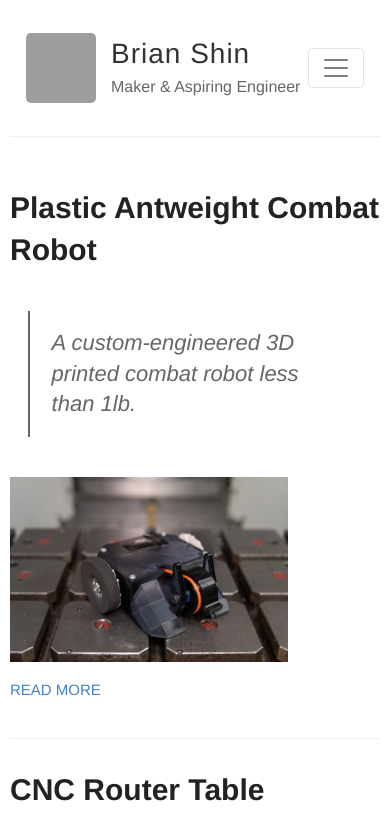
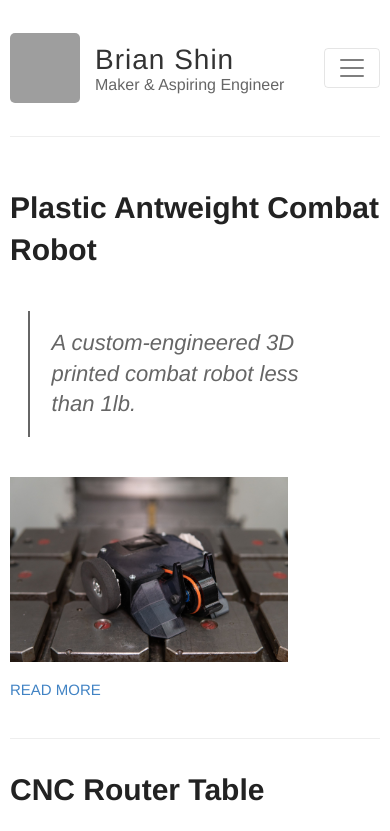
Before and after one commit to bshin100/bshin100.github.io, a Jekyll site: the page built from index.html, in a window 390 px wide. Shown: the top 831 px of the page. Built offline with Jekyll 4.4.1, drawn with Linux system fonts in a browser that asks for light colours; nearby versions of some CDN libraries; grey boxes are pictures that could not be loaded.

Commit message:
Mobile styling adjustment

```diff
--- a/assets/css/main.scss
+++ b/assets/css/main.scss
@@ -197,11 +197,11 @@ img {
 .site-info {
 	float: left;
 
-	// @include mobile {
-	// 	float: none;
-	// 	display: block;
-	// 	margin: 0 auto;
-	// }
+	@include mobile {
+		float: left;
+		display: block;
+		margin: 0 auto 0 0;
+	}
 }
 
 .site-name {
@@ -219,9 +219,9 @@ img {
 	color: $gray;
 	font-size: 16px;
 
-	@include mobile {
-		margin: 3px 0;
-	}
+	// @include mobile {
+	// 	margin: 3px 0;
+	// }
 }
 
 // NAVIGATION BAR //
@@ -248,13 +248,16 @@ img {
 		line-height: 38px;
 }*/
 
-/*@mobile {
-		#navigation .navbar,
-		#naviation .navbar-toggler {
+@include mobile {
+		#navigation .navbar-toggler {
 				float: none !important;
 				margin-right: 0;
 		}
-}*/
+
+		.navbar {
+			padding: 0.5rem 0 !important;
+		}
+}
 
 //
 // .main
```
